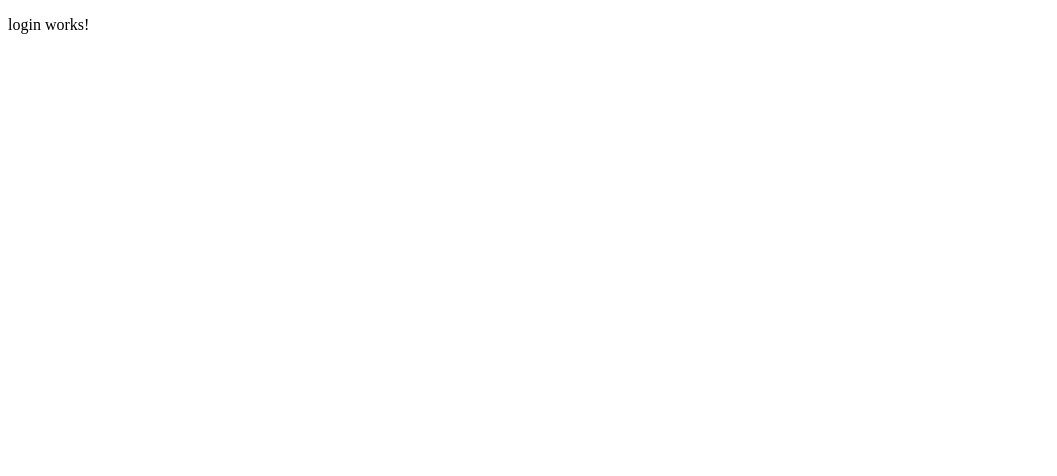
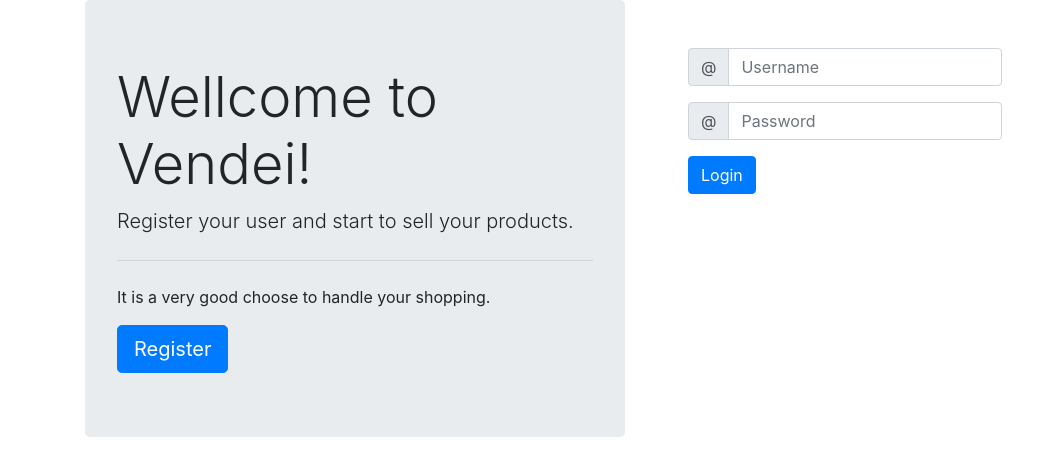
Before and after one commit to kapit4n/ng-vendei-auth, an Angular app: page / in a window 1280 px wide. Shown: the top 476 px of the page, without its empty margins (0-1057 px from the left). Built offline with nearby package versions, Linux system fonts and the light colour scheme.

Commit message:
initial login form

```diff
--- a/package.json
+++ b/package.json
@@ -19,6 +19,9 @@
     "@angular/platform-browser": "~8.2.14",
     "@angular/platform-browser-dynamic": "~8.2.14",
     "@angular/router": "~8.2.14",
+    "@ng-bootstrap/ng-bootstrap": "^5.1.4",
+    "bootstrap": "^4.4.1",
+    "font-awesome": "^4.7.0",
     "rxjs": "~6.4.0",
     "tslib": "^1.10.0",
     "zone.js": "~0.9.1"
--- a/src/app/app.module.ts
+++ b/src/app/app.module.ts
@@ -4,6 +4,7 @@ import { NgModule } from '@angular/core';
 import { AppRoutingModule } from './app-routing.module';
 import { AppComponent } from './app.component';
 import { LoginComponent } from './pages/auth/login/login.component';
+import { FormsModule } from '@angular/forms';
 
 @NgModule({
   declarations: [
@@ -12,7 +13,8 @@ import { LoginComponent } from './pages/auth/login/login.component';
   ],
   imports: [
     BrowserModule,
-    AppRoutingModule
+    AppRoutingModule,
+    FormsModule
   ],
   providers: [],
   bootstrap: [AppComponent]
--- a/src/app/pages/auth/login/login.component.css
+++ b/src/app/pages/auth/login/login.component.css
@@ -0,0 +1,3 @@
+.login-form {
+    padding: 3rem;
+}
--- a/src/app/pages/auth/login/login.component.html
+++ b/src/app/pages/auth/login/login.component.html
@@ -1 +1,34 @@
-<p>login works!</p>
+<div class="container">
+    <div class="row">
+        <div class="col-6">
+            <div class="jumbotron">
+                <h1 class="display-4">Wellcome to Vendei!</h1>
+                <p class="lead">Register your user and start to sell your products.</p>
+                <hr class="my-4">
+                <p>It is a very good choose to handle your shopping.</p>
+                <a class="btn btn-primary btn-lg" href="#" role="button">Register</a>
+            </div>
+        </div>
+        <div class="col6">
+            <div class="login-form">
+                <div class="input-group mb-3">
+                    <div class="input-group-prepend">
+                        <span class="input-group-text" id="basic-addon1">@</span>
+                    </div>
+                    <input type="text" [(ngModel)]="user" class="form-control" placeholder="Username" aria-label="Username"
+                        aria-describedby="basic-addon1">
+                </div>
+
+                <div class="input-group mb-3">
+                    <div class="input-group-prepend">
+                        <span class="input-group-text" id="basic-addon1">@</span>
+                    </div>
+                    <input type="password" [(ngModel)]="password" class="form-control" placeholder="Password" aria-label="Password"
+                        aria-describedby="basic-addon1">
+                </div>
+                <button class="btn btn-primary" (click)="login()">Login</button>
+
+            </div>
+        </div>
+    </div>
+</div>
--- a/src/app/pages/auth/login/login.component.ts
+++ b/src/app/pages/auth/login/login.component.ts
@@ -7,9 +7,17 @@ import { Component, OnInit } from '@angular/core';
 })
 export class LoginComponent implements OnInit {
 
+  user = "";
+  password = "";
   constructor() { }
 
   ngOnInit() {
   }
 
+  login() {
+    if (this.user === 'admin' && this.password === 'admin') {
+      console.log("Redirect to ");
+    }
+  }
+
 }
--- a/src/styles.css
+++ b/src/styles.css
@@ -1 +1,3 @@
 /* You can add global styles to this file, and also import other style files */
+@import "~bootstrap/dist/css/bootstrap.css";
+@import "~font-awesome/css/font-awesome.css";
```
